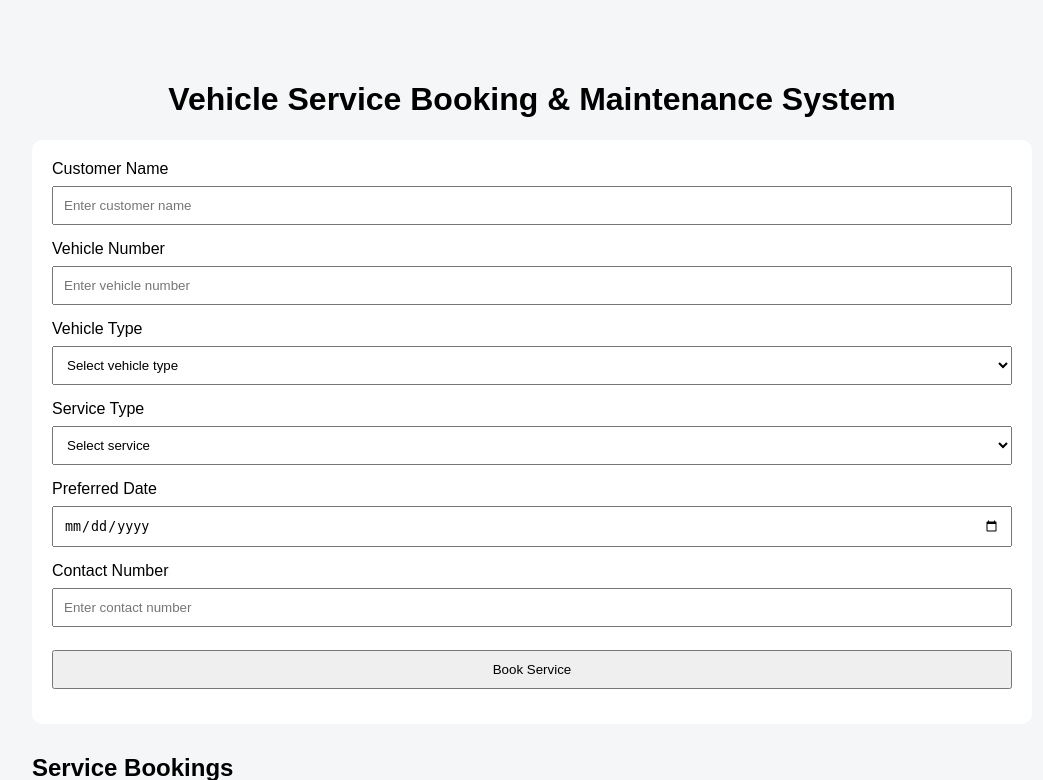
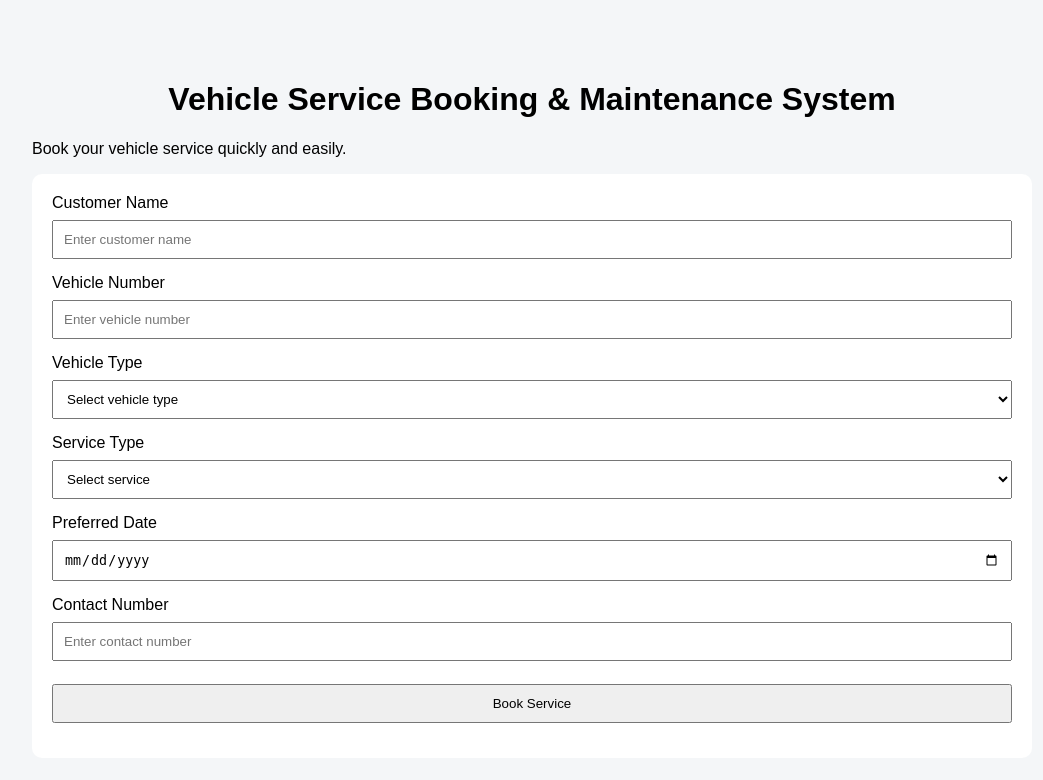
Before and after one commit to Roshanmawani08/Vehicle-Service-Booking, a Flask app: page / in a window 1280 px wide. Shown: the top 780 px of the page, without its empty margins (108-1151 px from the left). Run offline with Flask 3, Linux system fonts and the light colour scheme.

Commit message:
Improve booking page description

```diff
--- a/templates/index.html
+++ b/templates/index.html
@@ -57,6 +57,7 @@
 <body>
 
     <h1>Vehicle Service Booking & Maintenance System</h1>
+    <p>Book your vehicle service quickly and easily.</p>
 
     <form action="/book" method="POST">
 
```
